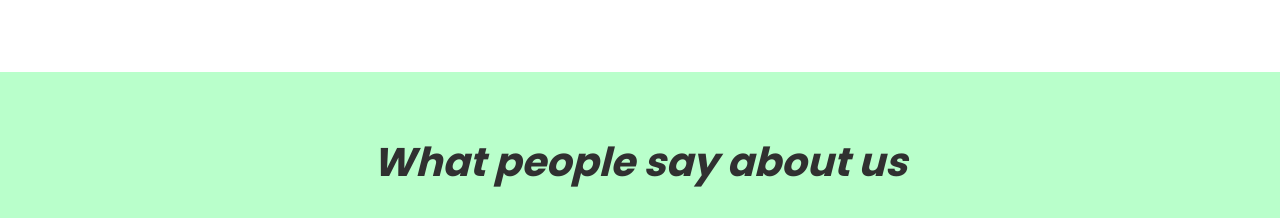
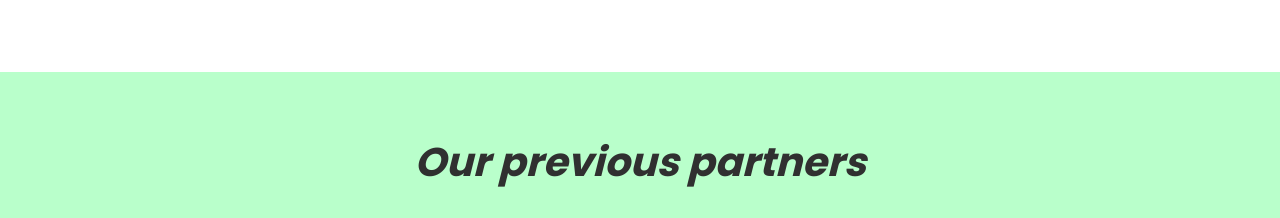
Before and after one commit to Harsh-Manoor/peoplewho.code, a React (Create React App) app: page / in a window 1280 px wide. Shown: the part 2220-2438 px from the top of the page. Built offline with nearby package versions, Linux system fonts and the light colour scheme.

Commit message:
autoplay slider

```diff
--- a/src/components/Carousel/Carousel.js
+++ b/src/components/Carousel/Carousel.js
@@ -21,13 +21,17 @@ const Carousel =()=>{
         <>
             <section className="p-container">
                 <div className="p-heading-container">
-                    <h2>What people say about us</h2>
+                    <h2>Our previous partners</h2>
                 </div>
                 <div className="p-list-container">
                     <Swiper
                         slidesPerView={6}
                         spaceBetween={30}
                         slidesPerGroup={3}
+                        autoplay={{
+                            delay: 3000,
+                            disableOnInteraction: false,
+                        }}
                         loop={true}
                         loopFillGroupWithBlank={true}
                         navigation={true}
```
